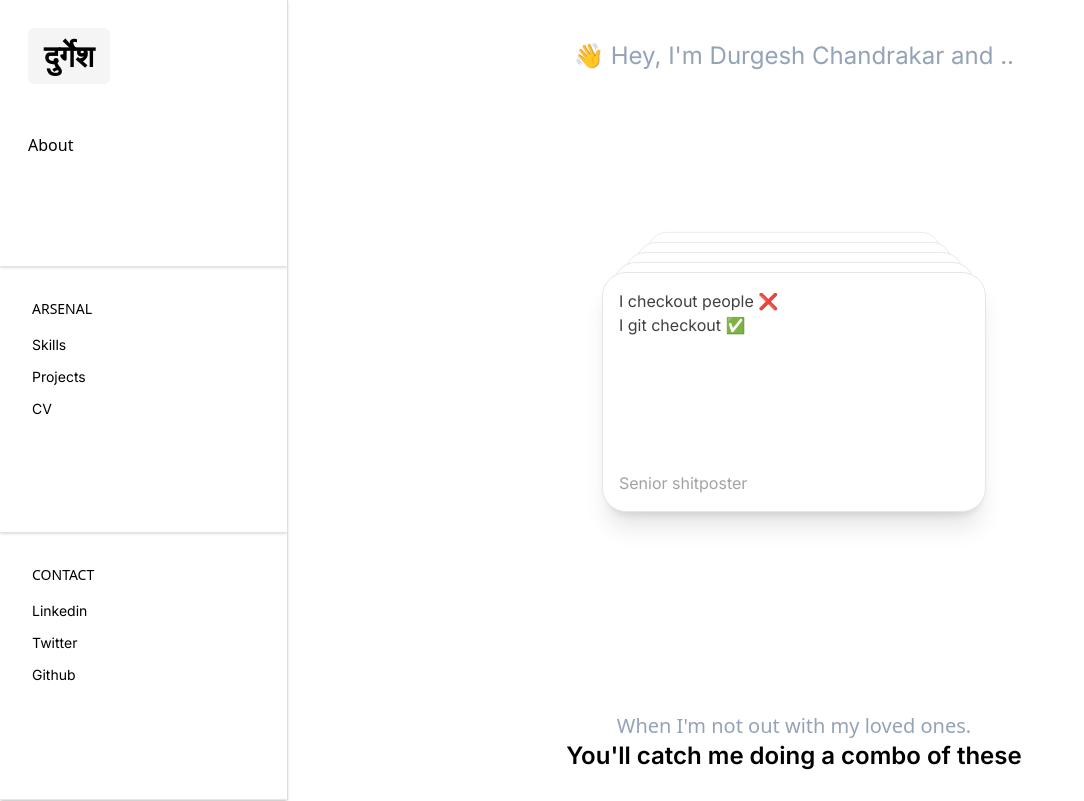
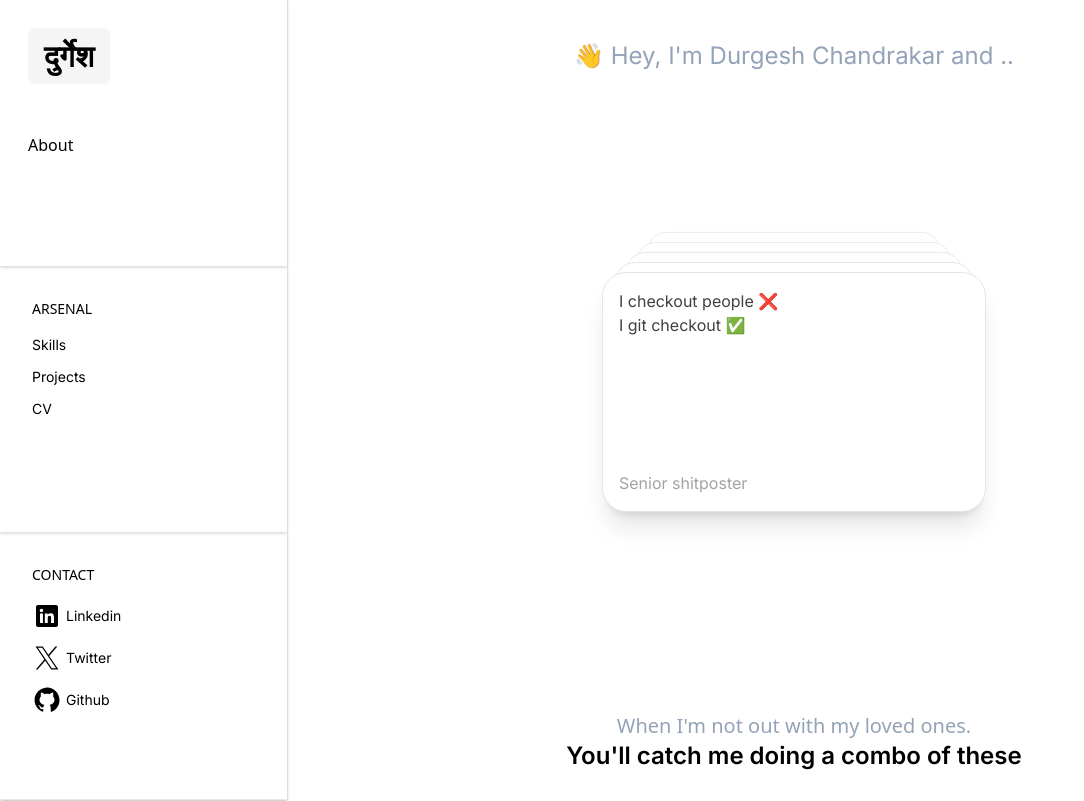
Before and after one commit to Durgeshityar/protfolio-deploy, a Next.js app: page / in a window 1280 px wide. Shown: the top 801 px of the page, without its empty margins (0-1084 px from the left). Built offline with nearby package versions, Linux system fonts and the light colour scheme.

Commit message:
added svg

```diff
--- a/src/app/components/ContactMe.tsx
+++ b/src/app/components/ContactMe.tsx
@@ -1,3 +1,5 @@
+import { GithubSvg, LinkdinSvg, TwitterSvg } from './footer'
+
 const ContactMe = () => {
   return (
     <div className="p-8  flex flex-col gap-4">
@@ -7,21 +9,27 @@ const ContactMe = () => {
           href="https://shorturl.at/acvy1"
           target="_blank"
           rel="noopener noreferrer"
+          className="flex items-center gap-1"
         >
+          <LinkdinSvg />
           <li className="cursor-pointer">Linkedin</li>
         </a>
         <a
           href="https://twitter.com/Durgesh_47"
           target="_blank"
           rel="noopener noreferrer"
+          className="flex items-center gap-1"
         >
+          <TwitterSvg />
           <li className="cursor-pointer">Twitter</li>
         </a>
         <a
           href=" https://github.com/Durgeshityar"
           target="_blank"
           rel="noopener noreferrer"
+          className="flex items-center gap-1"
         >
+          <GithubSvg />
           <li className="cursor-pointer"> Github</li>
         </a>
       </ul>
```
